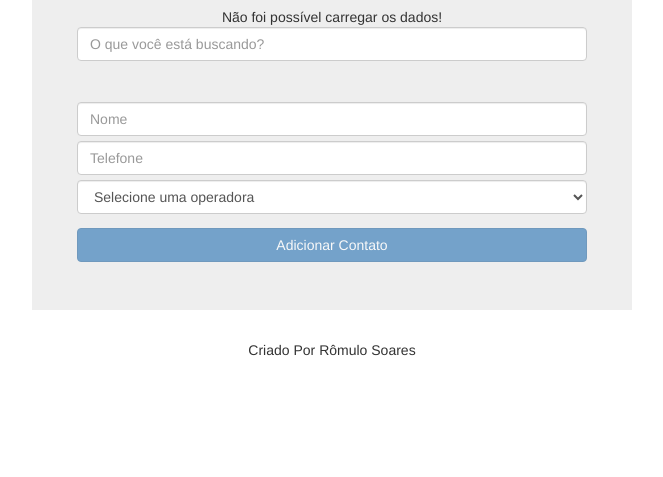
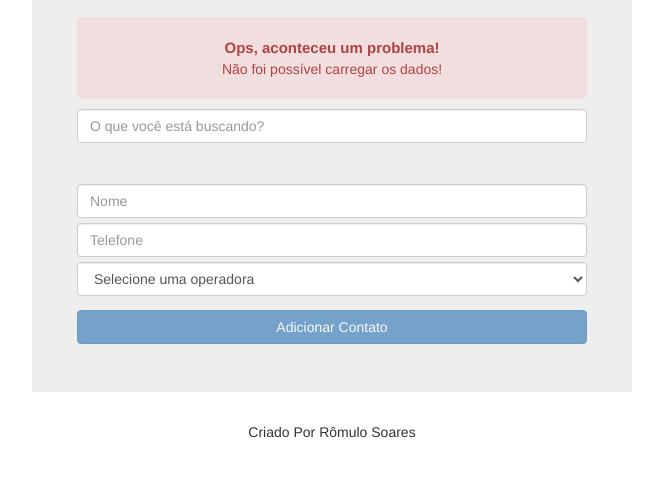
Before and after one commit to romulo-bezerra/learning-angularjJS, a plain HTML site: page lista-telefonica/app/index.html in a window 1280 px wide. Shown: the part 117-594 px from the top of the page, without its empty margins (308-971 px from the left). Drawn offline with nearby package versions, Linux system fonts and the light colour scheme; no server answers.

Commit message:
criação de diretivas -|ADICIONADO

```diff
--- /dev/null
+++ b/lista-telefonica/app/css/ui.css
@@ -0,0 +1,22 @@
+.formact-alert {
+    width: 85%;
+    margin-bottom: 10px;
+    margin-top: 20px;
+}
+
+.ui-alert {
+    background-color: #F2DEDE;
+    padding: 20px;
+    border-radius: 5px;
+
+}
+
+.ui-alert-title {
+    color: #AF4341;
+    font-weight: bold;
+    font-size: 15px;
+}
+
+.ui-alert-message {
+    color: #AF4341;
+}
--- a/lista-telefonica/app/index.html
+++ b/lista-telefonica/app/index.html
@@ -4,6 +4,7 @@
         <title>Lista Telefonica</title>
         <link rel="stylesheet" type="text/css" href="lib/bootstrap/css/bootstrap.css">
         <link rel="stylesheet" type="text/css" href="css/app.css">
+        <link rel="stylesheet" type="text/css" href="css/ui.css">
         <script src="lib/angular/angular.js"></script>
         <script src="lib/angular/angular-messages.js"></script>
         <script src="lib/angular/angular-locale_pt-br.js"></script>
@@ -14,12 +15,18 @@
         <script src="js/const/configValue.js"></script>
         <script src="js/filters/nameFilter.js"></script>
         <script src="js/filters/ellipsisFilter.js"></script>
+        <script src="js/directives/uiAlertDirective.js"></script>
     </head>
     <body ng-controller="listaTelefonicaCtrl">
         <div class="jumbotron">
             <!--<h4 ng-bind="app"></h4>-->
             <h3>{{app}}</h3>
-            {{error}}
+
+            <!--<ui-alert title="Ops, aconteceu um problema!" message="error"></ui-alert>-->
+            <ui-alert title="Ops, aconteceu um problema!">
+                {{error}}
+            </ui-alert>
+
             <center>
                 <div class="align-margin">
                     <input class="form-control" type="text" ng-model="criterioDeBusca" placeholder="O que você está buscando?"/>
@@ -33,7 +40,7 @@
                         </tr>
                         <tr ng-class="{selecionado: contato.selecionado}" ng-repeat="contato in contatos| filter:criterioDeBusca | orderBy:criterioDeOrdenacao:direcaoDaOrdenacao">
                             <td><input type="checkbox" ng-model="contato.selecionado"/></td>
-                            <td>{{contato.nome | name | ellipsis: 10}}</td>
+                            <td>{{contato.nome| name | ellipsis: 10}}</td>
                             <td>{{contato.telefone}}</td>
                             <td>{{contato.operadora.nome| lowercase}}</td>
                             <td>{{contato.data| date:'MMMM EEEE dd/MM/yyyy HH:mm'}}</td>
--- /dev/null
+++ b/lista-telefonica/app/js/directives/uiAlertDirective.js
@@ -0,0 +1,16 @@
+angular.module("listaTelefonica").directive("uiAlert", function () {
+    return {
+        templateUrl: "view/alert.html",
+        restrict: "AE", //restrita ao atributo - apenas servirá como atributo ex: <div ui-alert></div>
+                //restrict: "A" //restrita ao atributo - apenas servirá como atributo ex: <div ui-alert></div>
+                //restrict: "E" //restrita ao elemento - apenas servirá como elemento ex: <ui-alert></ui-alert>
+                //restrict: "AE" //restrita ao atributo e ao elemento
+                //restrict: "C" //restrita a classe
+                //restrict: "M" //restrita ao comentário
+        scope: {
+            title: "@"
+            //message: "="
+        },
+        transclude: true
+    };
+});
--- /dev/null
+++ b/lista-telefonica/app/view/alert.html
@@ -0,0 +1,12 @@
+<center>
+    <div class="formact-alert">
+        <div class="ui-alert">
+            <div class="ui-alert-title">
+                {{title}}
+            </div>
+            <div class="ui-alert-message" ng-transclude>
+                <!--{{message}}-->
+            </div>
+        </div>
+    </div>
+</center>
```
